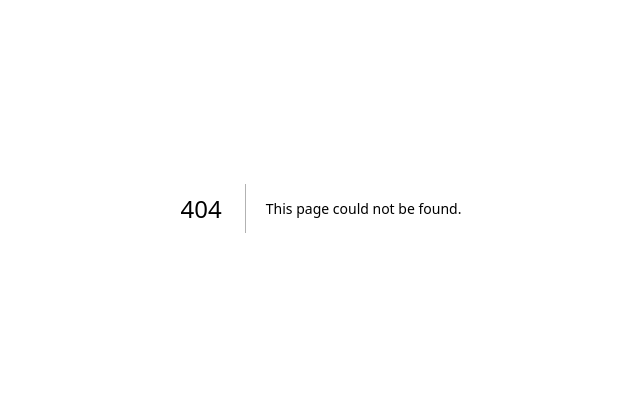
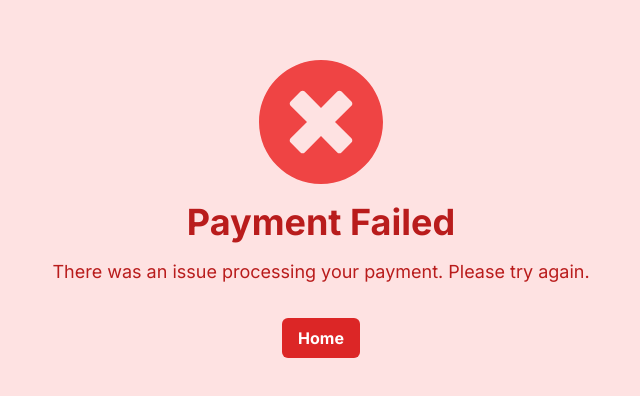
Before and after one commit to netera-michael/echopayment, a Next.js app: page /failure in a window 1280 px wide. Before the commit this address had no page. Shown: the part 192-588 px from the top of the page, without its empty margins (319-959 px from the left). Built offline with nearby package versions, Linux system fonts and the light colour scheme.

Commit message:
success and failure scenarios

```diff
--- /dev/null
+++ b/app/failure/page.tsx
@@ -0,0 +1,27 @@
+"use client";
+
+import React from 'react';
+import { useRouter } from 'next/navigation';
+import 'tailwindcss/tailwind.css';
+import { FaTimesCircle } from 'react-icons/fa';
+
+const FailedPage: React.FC = () => {
+  const router = useRouter();
+
+  return (
+    <div className="flex flex-col items-center justify-center h-screen bg-red-100">
+      <FaTimesCircle className="text-red-500 text-9xl mb-4" />
+      <h1 className="text-4xl font-bold text-red-700 mb-4">Payment Failed</h1>
+      <p className="text-lg text-red-700 mb-8">There was an issue processing your payment. Please
+      try again.</p>
+      <button
+        onClick={() => router.push('/')}
+        className="px-4 py-2 font-bold text-white bg-red-600 rounded-md hover:bg-red-800"
+      >
+        Home
+      </button>
+    </div>
+  );
+};
+
+export default FailedPage;
--- a/app/page.tsx
+++ b/app/page.tsx
@@ -86,8 +86,8 @@ const HomePage: React.FC = () => {
           amount: amountInFils,
           currency_code: currencyCode,
           message: "Payment for Echo Club",
-          success_url: "https://www.google.com",
-          cancel_url: "https://www.apple.com",
+          success_url: "https://pay.echo-club.com/success",
+          cancel_url: "https://pay.echo-club.com/failure",
           test: true
         })
       });
--- /dev/null
+++ b/app/success/page.tsx
@@ -0,0 +1,26 @@
+"use client";
+
+import React from 'react';
+import { useRouter } from 'next/navigation';
+import 'tailwindcss/tailwind.css';
+import { FaCheckCircle } from 'react-icons/fa';
+
+const SuccessPage: React.FC = () => {
+  const router = useRouter();
+
+  return (
+    <div className="flex flex-col items-center justify-center h-screen bg-green-100">
+      <FaCheckCircle className="text-green-500 text-9xl mb-4" />
+      <h1 className="text-4xl font-bold text-green-700 mb-4">Payment Successful</h1>
+      <p className="text-lg text-green-700 mb-8">Your payment has been processed successfully.</p>
+      <button
+        onClick={() => router.push('/')}
+        className="px-4 py-2 font-bold text-white bg-green-600 rounded-md hover:bg-green-800"
+      >
+        Home
+      </button>
+    </div>
+  );
+};
+
+export default SuccessPage;
--- a/package.json
+++ b/package.json
@@ -14,6 +14,7 @@
     "next": "14.2.3",
     "react": "^18",
     "react-dom": "^18",
+    "react-icons": "^5.2.1",
     "react-toastify": "^10.0.5"
   },
   "devDependencies": {
```
